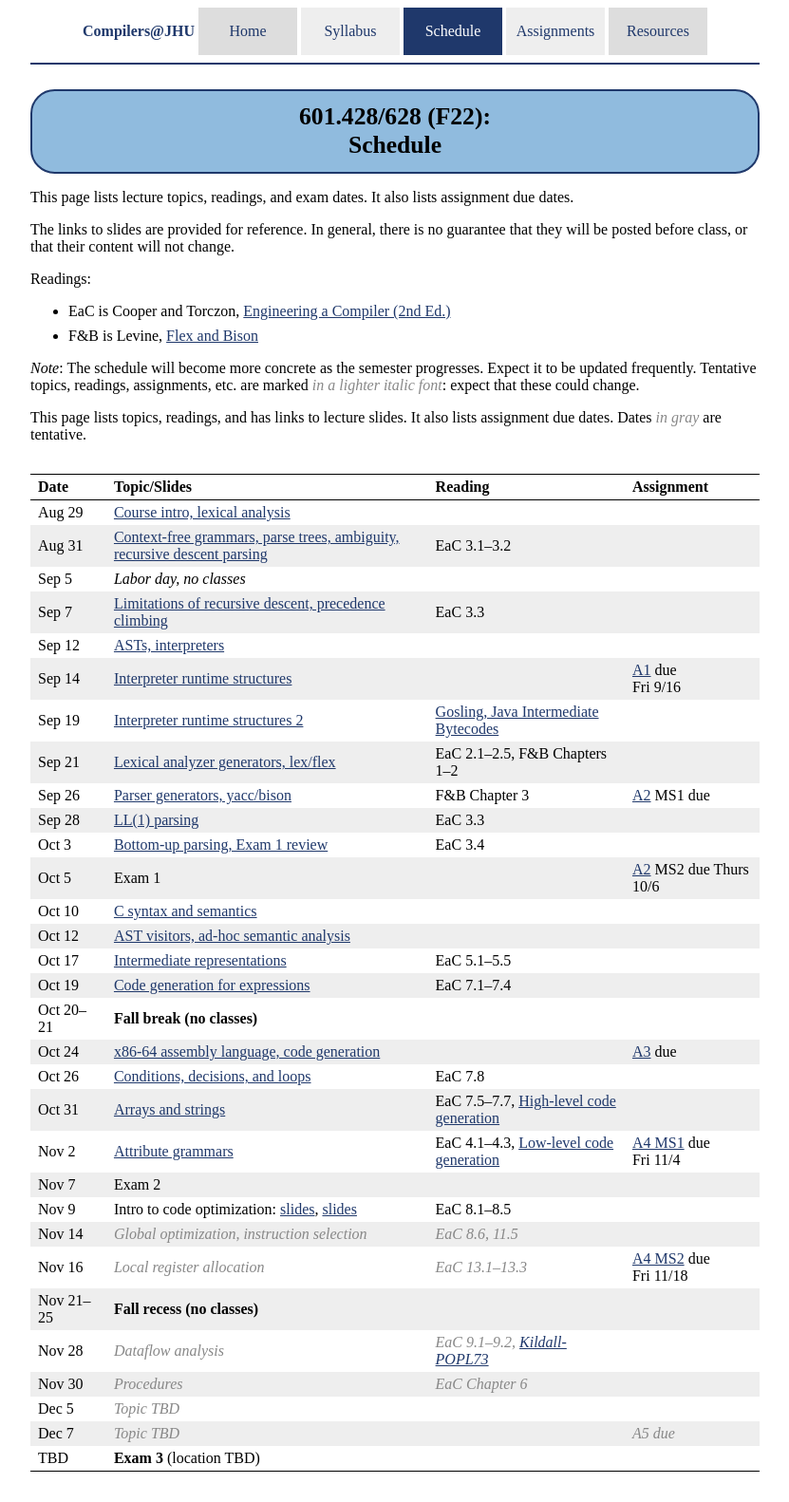
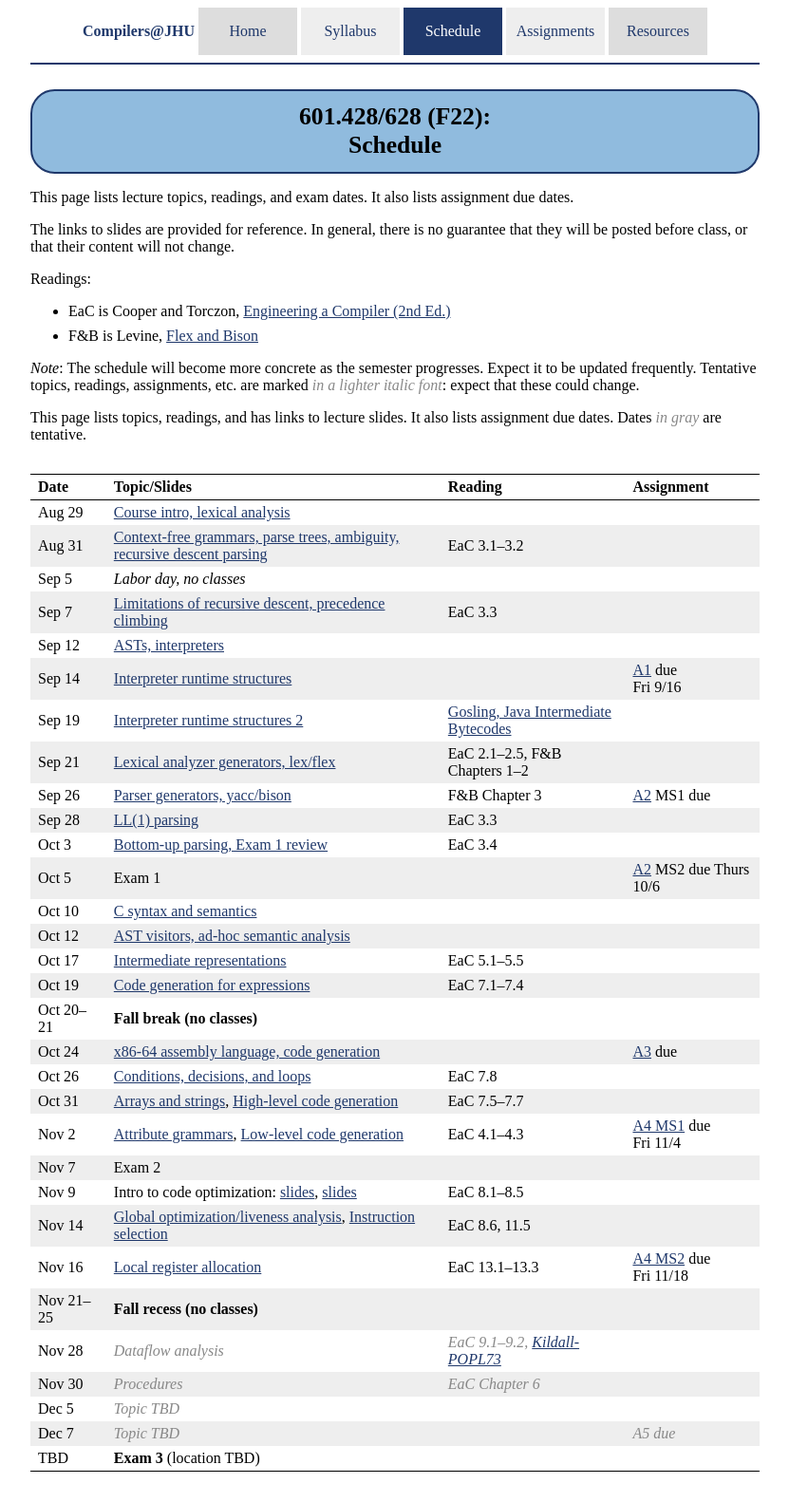
Before and after one commit to jhucompilers/fall2022, a Jekyll site: the page built from schedule.md, in a window 1280 px wide. Shown: the whole page at 95% size, without its empty margins (224-1055 px from the left). Built offline with Jekyll 4.4.1, drawn with Linux system fonts in a browser that asks for light colours.

Commit message:
updated schedule for week of 11/14

```diff
--- a/schedule.md
+++ b/schedule.md
@@ -46,12 +46,12 @@ Oct 19 | [Code generation for expressions](lectures/Code_Shape_I_Quick_Intro_to_
 Oct 20–21 | **Fall break (no classes)** |  |
 Oct 24 | [x86-64 assembly language, code generation](lectures/lecture15-public.pdf) |  | [A3](assign/assign03.html) due
 Oct 26 | [Conditions, decisions, and loops](lectures/Code_Shape_III_Boolean_and_Relational_Expressions_+_Control_Flow.pdf) | EaC 7.8 |
-Oct 31 | [Arrays and strings](lectures/Code_Shape_II_Arrays_Aggregates_&_Strings.pdf) | EaC 7.5–7.7, [High-level code generation](lectures/hl_codegen.pdf) |
-Nov 2 | [Attribute grammars](lectures/Context_sensitive_Analysis_I.pdf) | EaC 4.1–4.3, [Low-level code generation](lectures/ll_codegen.pdf) | [A4 MS1](assign/assign04.html) due<br>Fri 11/4
+Oct 31 | [Arrays and strings](lectures/Code_Shape_II_Arrays_Aggregates_&_Strings.pdf), [High-level code generation](lectures/hl_codegen.pdf) | EaC 7.5–7.7 |
+Nov 2 | [Attribute grammars](lectures/Context_sensitive_Analysis_I.pdf), [Low-level code generation](lectures/ll_codegen.pdf) | EaC 4.1–4.3 | [A4 MS1](assign/assign04.html) due<br>Fri 11/4
 Nov 7 | Exam 2 |  |
 Nov 9 | Intro to code optimization: [slides](lectures/Introduction_to_Optimization_terminology_&_local_value_numbering.pdf), [slides](lectures/Regional_Optimization_Superlocal_Value_Numbering_and_Loop_Unrolling.pdf) | EaC 8.1–8.5 |
-Nov 14 | <span class='tentative'>Global optimization, instruction selection</span> | <span class='tentative'>EaC 8.6, 11.5</span> |
-Nov 16 | <span class='tentative'>Local register allocation</span> | <span class='tentative'>EaC 13.1–13.3</span> | [A4 MS2](assign/assign04.html) due<br>Fri 11/18
+Nov 14 | [Global optimization/liveness analysis](lectures/Global_Optimization_Live_Analysis.pdf), [Instruction selection](lectures/Introduction_to_Instruction_Selection_and_Peephole_based_Selection.pdf) | EaC 8.6, 11.5 |
+Nov 16 | [Local register allocation](Local_Register_Allocation_and_Lab_1.pdf) | EaC 13.1–13.3 | [A4 MS2](assign/assign04.html) due<br>Fri 11/18
 Nov 21–25 | **Fall recess (no classes)** |  |
 Nov 28 | <span class='tentative'>Dataflow analysis</span> | <span class='tentative'>EaC 9.1–9.2, <a href='lectures/kildall-popl73.pdf'>Kildall-POPL73</a></span> |
 Nov 30 | <span class='tentative'>Procedures</span> | <span class='tentative'>EaC Chapter 6</span> |
```
Also changed, not shown: schedule.csv (+4 -4 lines), 3 other files.
